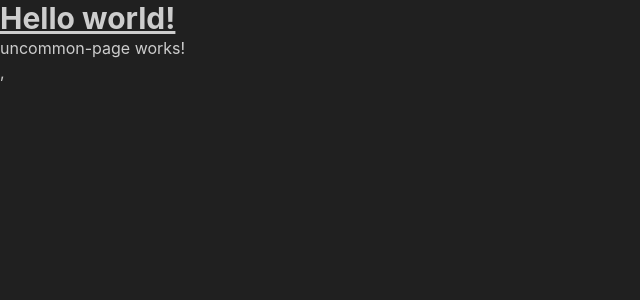
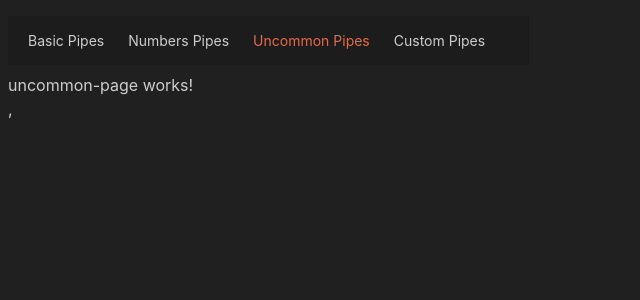
Before and after one commit to rafabo7/pipes-app, an Angular app: page /uncommon in a window 1280 px wide. Shown: the top 300 px of the page, without its empty margins (0-640 px from the left). Built offline with nearby package versions, Linux system fonts and the light colour scheme.

Commit message:
add simple navbar

```diff
--- a/src/app/app.html
+++ b/src/app/app.html
@@ -1,5 +1,5 @@
-<h1 class="text-3xl font-bold underline">
-  Hello world!
-</h1>
+<main class="mx-auto max-w-7xl p-2">
+  <app-navbar />
 
-<router-outlet />
+  <router-outlet />
+</main>
--- a/src/app/app.ts
+++ b/src/app/app.ts
@@ -1,9 +1,10 @@
 import { Component, signal } from '@angular/core';
 import { RouterOutlet } from '@angular/router';
+import { Navbar } from "./components/navbar/navbar";
 
 @Component({
   selector: 'app-root',
-  imports: [RouterOutlet],
+  imports: [RouterOutlet, Navbar],
   templateUrl: './app.html',
   styleUrl: './app.css'
 })
--- /dev/null
+++ b/src/app/components/navbar/navbar.html
@@ -0,0 +1,8 @@
+<ul class="menu menu-horizontal bg-base-200 rouded-box my-2" >
+  @for (route of routes; track $index) {
+    <li>
+      <a [routerLink]="route.path" routerLinkActive="text-accent" href=""> {{route.title}} </a>
+    </li>
+
+  }
+</ul>
--- /dev/null
+++ b/src/app/components/navbar/navbar.ts
@@ -0,0 +1,16 @@
+import { Component } from '@angular/core';
+import { routes } from '../../app.routes';
+import { RouterLink, RouterLinkActive } from "@angular/router";
+
+@Component({
+  selector: 'app-navbar',
+  imports: [RouterLink, RouterLinkActive],
+  templateUrl: './navbar.html',
+})
+export class Navbar {
+  routes = routes.map( route => ({
+    title: route.title ?? '',
+    path: route.path ?? ''
+  }))
+
+}
```
